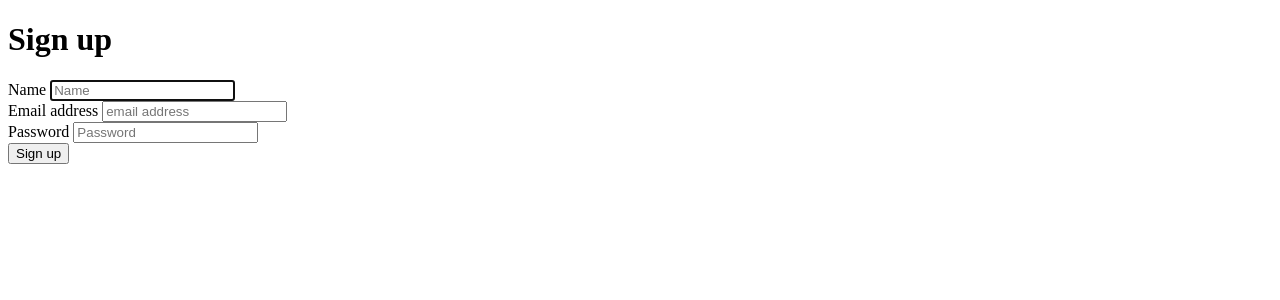
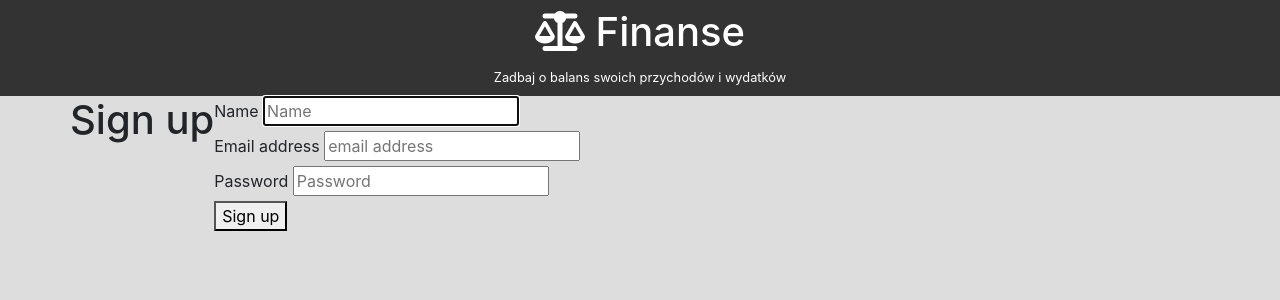
Before and after one commit to MateuszWP/Personal-budget-app, a PHP site: page /posts/signup/new in a window 1280 px wide. Shown: the top 300 px of the page. Run offline with PHP 8.4, Linux system fonts and the light colour scheme; some libraries are stand-ins or nearby versions.

Commit message:
The change in the base site and added CSS

```diff
--- a/App/Views/base.html
+++ b/App/Views/base.html
@@ -2,10 +2,25 @@
 <html>
 <head>
     <meta charset="UTF-8">
+	<meta name="viewport" content="width=device-width, initial-scale=1.0">
+	<meta http-equiv="X-UA-Compatible" content="ie=edge">
+
     <title>{% block title %}{% endblock %}</title>
-    <link rel="stylesheet" href="css/style.css" />
+	<script src="https://kit.fontawesome.com/40a173cedf.js" crossorigin="anonymous"></script>
+	<link rel="stylesheet" href="https://stackpath.bootstrapcdn.com/bootstrap/4.3.1/css/bootstrap.min.css" integrity="sha384-ggOyR0iXCbMQv3Xipma34MD+dH/1fQ784/j6cY/iJTQUOhcWr7x9JvoRxT2MZw1T" crossorigin="anonymous">
+    <link rel="stylesheet" href="/css/style.css" />
+
+	<meta name="author" content="Paweł Paczwa"/>
+	<meta name="description" content="Manage yours finances by looking at yours incomes and expenses" />
+	<meta name="keywords" content="finances, incomes, expenses, saldo, money" />
+
 </head>
 <body>
+
+	<div class="logo py-2  text-center ">
+		<h1><i class="fas fa-balance-scale"></i> Finanse</h1>
+		<small>Zadbaj o balans swoich przychodów i wydatków</small>
+	</div>
 
     {% for message in flash_messages %}
         <!-- <div class="alert"> -->
@@ -14,13 +29,33 @@
         </div>
     {% endfor %}
 
+	<div class="container">
+		<div class="row">
+
     {% block body %}
     {% endblock %}
 
-    <script src="https://code.jquery.com/jquery-3.1.1.min.js" integrity="sha256-hVVnYaiADRTO2PzUGmuLJr8BLUSjGIZsDYGmIJLv2b8=" crossorigin="anonymous"></script>
-    <script src="http://ajax.aspnetcdn.com/ajax/jquery.validate/1.15.0/jquery.validate.min.js"></script>
+		</div>
+	</div>
+
 
     {% block footer %}
     {% endblock %}
+
+
+	<script src="https://code.jquery.com/jquery-3.1.1.min.js" integrity="sha256-hVVnYaiADRTO2PzUGmuLJr8BLUSjGIZsDYGmIJLv2b8=" crossorigin="anonymous"></script>
+    <script src="http://ajax.aspnetcdn.com/ajax/jquery.validate/1.15.0/jquery.validate.min.js"></script>
+	<script
+	src="http://code.jquery.com/jquery-3.4.1.min.js"
+	integrity="sha256-CSXorXvZcTkaix6Yvo6HppcZGetbYMGWSFlBw8HfCJo="
+	crossorigin="anonymous"></script>
+	<script src="https://cdnjs.cloudflare.com/ajax/libs/popper.js/1.14.7/umd/popper.min.js" integrity="sha384-UO2eT0CpHqdSJQ6hJty5KVphtPhzWj9WO1clHTMGa3JDZwrnQq4sF86dIHNDz0W1" crossorigin="anonymous"></script>
+	<script src="https://stackpath.bootstrapcdn.com/bootstrap/4.3.1/js/bootstrap.min.js" integrity="sha384-JjSmVgyd0p3pXB1rRibZUAYoIIy6OrQ6VrjIEaFf/nJGzIxFDsf4x0xIM+B07jRM" crossorigin="anonymous"></script>
+
+	<script>
+	// Get the current year for the copyright
+	$('#year').text(new Date().getFullYear());
+	</script>
+
 </body>
 </html>
--- a/public/css/style.css
+++ b/public/css/style.css
@@ -11,3 +11,55 @@
 .alert-warning {
     background-color: #fcf8e3;
 }
+
+body{
+	background-color: #ddd;
+}
+
+.logo{
+	min-height: 80px;
+	background-color: #333;
+	color: white;
+	text-align: center;
+}
+
+#logowanie{
+	border: solid 2px #eee;
+	border-radius: 5px;
+	background-color: #fff;
+}
+
+h2 {
+	letter-spacing: 2px;
+}
+
+nav {
+	background-color: #eee
+}
+
+nav a {
+	color: #444;
+}
+
+nav a:hover {
+	background-color: #999;
+	color: #eee;
+}
+
+#form .btn {
+	width: 100%;
+}
+
+#incomes {
+	background-color: #86db93;
+}
+
+#expenses {
+	background-color: #f2be11;
+}
+
+@media (max-width: 991px) {
+	#expenses {
+		margin-top: 10px;
+	}
+}
```
Also changed, not shown: public/style.css (+49 -1 lines).
